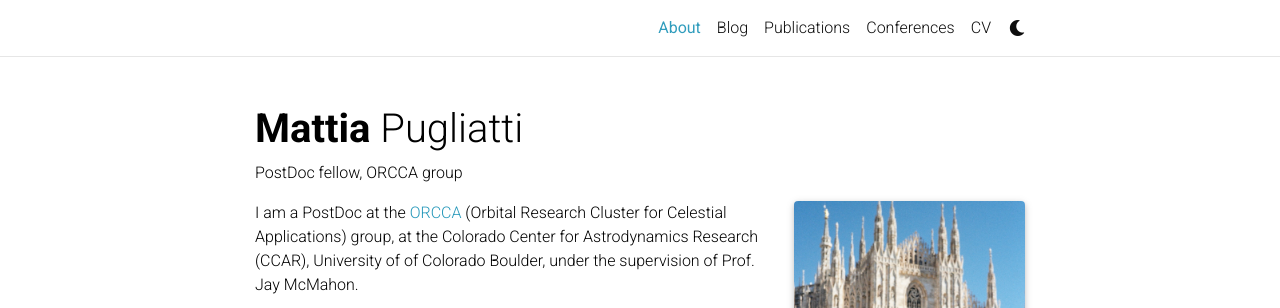
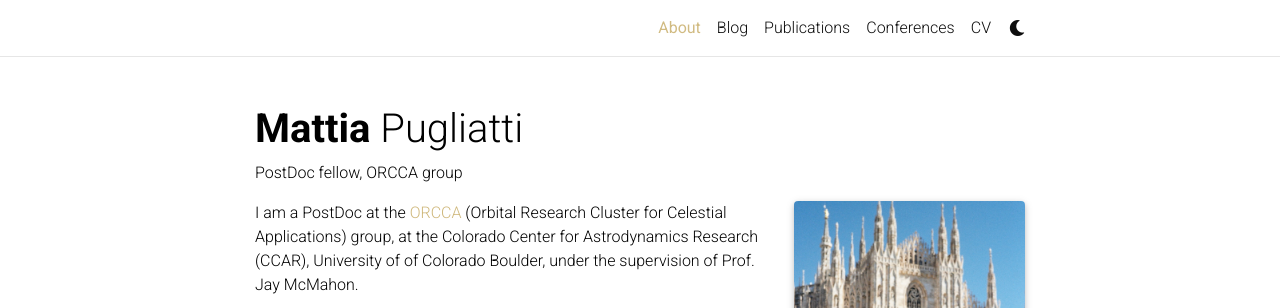
Before and after one commit to MattiaPugliatti/MattiaPugliatti, a Jekyll site: the page built from _pages/about.md, in a window 1280 px wide. Shown: the top 308 px of the page. Built offline with Jekyll 4.4.1, drawn with Linux system fonts in a browser that asks for light colours; full-size pictures stand in for the smaller copies a plugin makes; comment, search, counter and statistics services are not loaded; a style sheet for code colours, icons or effects is not loaded.

Commit message:
Change color scheme and email

```diff
--- a/_config.yml
+++ b/_config.yml
@@ -6,7 +6,7 @@ title: blank # the website title (if blank, full name will be used instead)
 first_name: Mattia
 middle_name:
 last_name: Pugliatti
-email: mattia.pugliatti@polimi.it
+email: mattia.pugliatti@colorado.edu
 description: > # the ">" symbol means to ignore newlines until "footer_text:"
   A simple, whitespace theme for academics. Based on [*folio](https://github.com/bogoli/-folio) design.
 footer_text: >
--- a/_sass/_variables.scss
+++ b/_sass/_variables.scss
@@ -10,7 +10,8 @@ $red-color-dark:      #B71C1C !default;
 $orange-color:        #F29105 !default;
 $blue-color:          #0076df !default;
 $blue-color-dark:     #00369f !default;
-$cyan-color:          #2698BA !default;
+$cyan-color:          #CFB87C !default;
+//$cyan-color:          #2698BA !default;
 $light-cyan-color:    lighten($cyan-color, 25%);
 $green-color:         #00ab37 !default;
 $green-color-lime:    #B7D12A !default;
```
